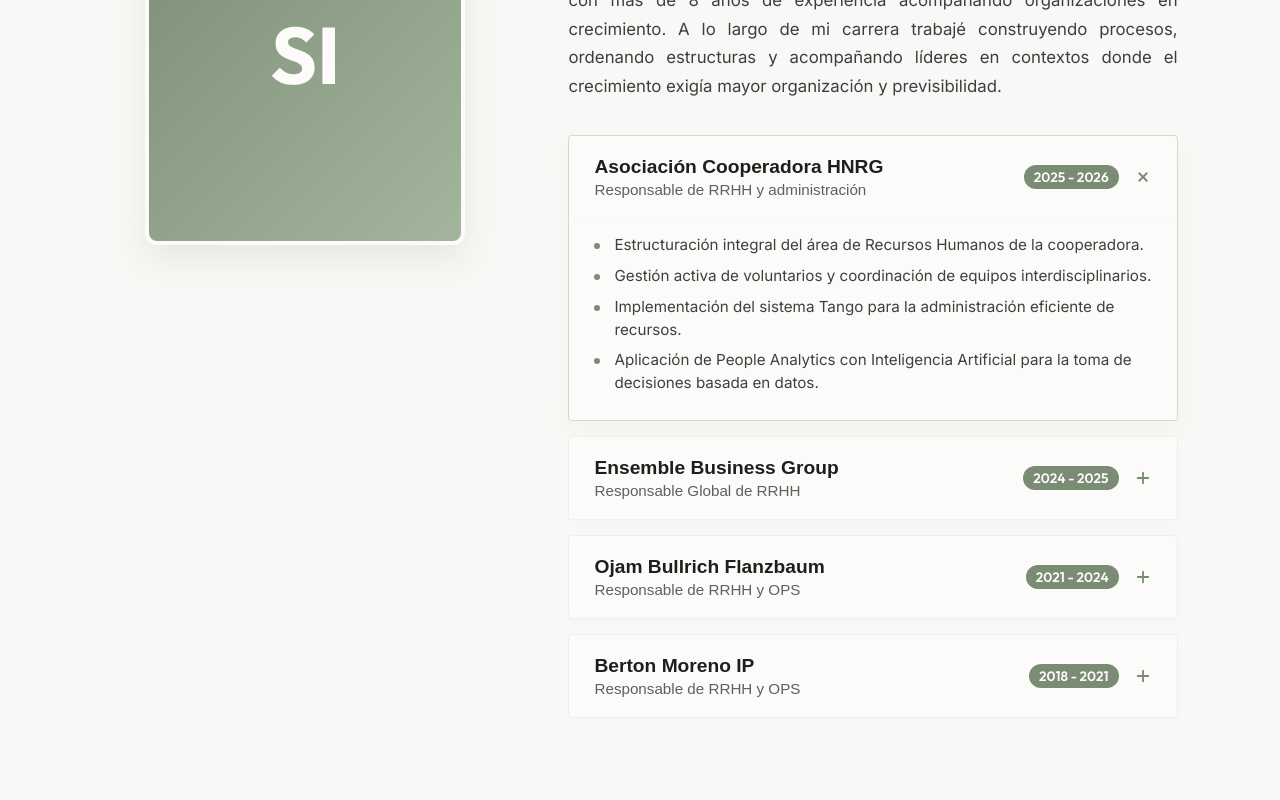
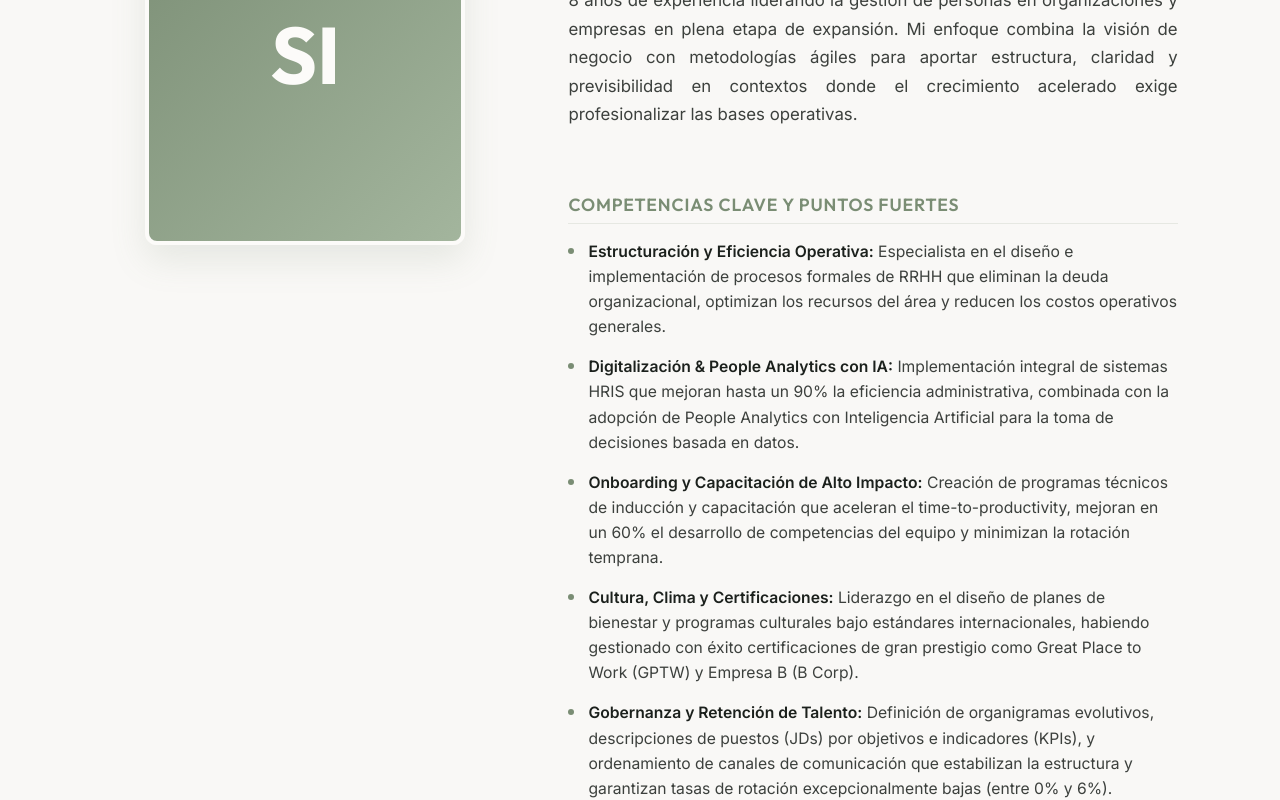
Before and after one commit to DrSaturno/nodohuma, a React (Vite) app: page / in a window 1280 px wide. Shown: the part 2260-3060 px from the top of the page. Built offline with nearby package versions, Linux system fonts and the light colour scheme.

Commit message:
feat: simplify Sofia's profile in QuienesSomos to narrative text and strengths list

```diff
--- a/src/components/QuienesSomos.jsx
+++ b/src/components/QuienesSomos.jsx
@@ -1,105 +1,35 @@
-import React, { useState } from 'react';
-
-const TrajectoryItem = ({ company, period, role, achievements, isOpen, onClick }) => {
-  return (
-    <div className={`trajectory-item ${isOpen ? 'open' : ''}`}>
-      <button
-        className="trajectory-header"
-        onClick={onClick}
-        aria-expanded={isOpen}
-      >
-        <div className="trajectory-header-left">
-          <span className="company-title">{company}</span>
-          <span className="job-title">{role}</span>
-        </div>
-        <div className="trajectory-header-right">
-          <span className="company-period">{period}</span>
-          <span className="trajectory-icon-wrapper">
-            <svg viewBox="0 0 24 24" fill="none" stroke="currentColor" strokeWidth="2.5" strokeLinecap="round" strokeLinejoin="round">
-              <line x1="12" y1="5" x2="12" y2="19"></line>
-              <line x1="5" y1="12" x2="19" y2="12"></line>
-            </svg>
-          </span>
-        </div>
-      </button>
-      <div
-        className="trajectory-body"
-        style={{
-          maxHeight: isOpen ? '400px' : '0px',
-          opacity: isOpen ? 1 : 0,
-          transition: 'all 0.4s cubic-bezier(0.25, 0.8, 0.25, 1)'
-        }}
-      >
-        <div className="trajectory-content">
-          <ul className="trajectory-bullets">
-            {achievements.map((item, index) => (
-              <li key={index}>{item}</li>
-            ))}
-          </ul>
-        </div>
-      </div>
-    </div>
-  );
-};
+import React from 'react';
 
 const QuienesSomos = () => {
-  const [openIndex, setOpenIndex] = useState(0); // Open the first item by default
+  const bio = "Soy una profesional de Recursos Humanos y People Operations con más de 8 años de experiencia liderando la gestión de personas en organizaciones y empresas en plena etapa de expansión. Mi enfoque combina la visión de negocio con metodologías ágiles para aportar estructura, claridad y previsibilidad en contextos donde el crecimiento acelerado exige profesionalizar las bases operativas.";
 
-  const bio = "Soy Sofía Ibarborde, profesional de Recursos Humanos y People Operations con más de 8 años de experiencia acompañando organizaciones en crecimiento. A lo largo de mi carrera trabajé construyendo procesos, ordenando estructuras y acompañando líderes en contextos donde el crecimiento exigía mayor organización y previsibilidad.";
-
-  const history = [
+  const strengths = [
     {
-      company: "Asociación Cooperadora HNRG",
-      role: "Responsable de RRHH y administración",
-      period: "2025 - 2026",
-      achievements: [
-        "Estructuración integral del área de Recursos Humanos de la cooperadora.",
-        "Gestión activa de voluntarios y coordinación de equipos interdisciplinarios.",
-        "Implementación del sistema Tango para la administración eficiente de recursos.",
-        "Aplicación de People Analytics con Inteligencia Artificial para la toma de decisiones basada en datos."
-      ]
+      title: "Estructuración y Eficiencia Operativa",
+      desc: "Especialista en el diseño e implementación de procesos formales de RRHH que eliminan la deuda organizacional, optimizan los recursos del área y reducen los costos operativos generales."
     },
     {
-      company: "Ensemble Business Group",
-      role: "Responsable Global de RRHH",
-      period: "2024 - 2025",
-      achievements: [
-        "Implementación integral de sistema HRIS con una mejora documentada del 90% en eficiencia administrativa.",
-        "Diseño y lanzamiento de programas de onboarding y capacitación técnica, logrando hasta un 60% de mejora en competencias del equipo.",
-        "Logro de crecimiento sostenido de la nómina manteniendo una tasa de rotación de personal del 0%."
-      ]
+      title: "Digitalización & People Analytics con IA",
+      desc: "Implementación integral de sistemas HRIS que mejoran hasta un 90% la eficiencia administrativa, combinada con la adopción de People Analytics con Inteligencia Artificial para la toma de decisiones basada en datos."
     },
     {
-      company: "Ojam Bullrich Flanzbaum",
-      role: "Responsable de RRHH y OPS",
-      period: "2021 - 2024",
-      achievements: [
-        "Coordinación de los procesos de certificación internacional para Great Place to Work (2021–2023) y Empresa B (B Corp, 2023).",
-        "Mantenimiento de una tasa de rotación anual del 6% durante 3 años de crecimiento sostenido y expansión del equipo.",
-        "Liderazgo en el diseño y aplicación de programas de cultura corporativa, diversidad y bienestar."
-      ]
+      title: "Onboarding y Capacitación de Alto Impacto",
+      desc: "Creación de programas técnicos de inducción y capacitación que aceleran el time-to-productivity, mejoran en un 60% el desarrollo de competencias del equipo y minimizan la rotación temprana."
     },
     {
-      company: "Berton Moreno IP",
-      role: "Responsable de RRHH y OPS",
-      period: "2018 - 2021",
-      achievements: [
-        "Logro de la certificación Great Place to Work (2020–2021).",
-        "Acompañamiento en la expansión del equipo con un crecimiento del 50% de la nómina y una rotación del 5%.",
-        "Reestructuración y creación de procesos formales de RRHH que redujeron los costos operativos del área entre un 20% y 30%.",
-        "Implementación de un sistema de gestión interna que operó con un 95% de eficiencia y reducción de la deuda organizacional en un 85% en dos años."
-      ]
+      title: "Cultura, Clima y Certificaciones",
+      desc: "Liderazgo en el diseño de planes de bienestar y programas culturales bajo estándares internacionales, habiendo gestionado con éxito certificaciones de gran prestigio como Great Place to Work (GPTW) y Empresa B (B Corp)."
+    },
+    {
+      title: "Gobernanza y Retención de Talento",
+      desc: "Definición de organigramas evolutivos, descripciones de puestos (JDs) por objetivos e indicadores (KPIs), y ordenamiento de canales de comunicación que estabilizan la estructura y garantizan tasas de rotación excepcionalmente bajas (entre 0% y 6%)."
     }
   ];
-
-  const handleToggle = (index) => {
-    setOpenIndex(openIndex === index ? null : index);
-  };
 
   return (
     <div className="quienes-somos-grid animate-fade-in">
       <div className="quienes-somos-left">
-        {/* Large Premium Avatar Container - Styled to frame a photo or initial badge */}
+        {/* Large Premium Avatar Container */}
         <div className="avatar-image-container">
           SI
           {/* Note for deployment: To use a real photo, uncomment the img tag below and place the image in assets */}
@@ -112,19 +42,14 @@
         <span className="profile-title">People Operations Specialist</span>
         <p className="profile-bio">{bio}</p>
 
-        <div className="trajectory-accordion">
-          {history.map((item, index) => (
-            <TrajectoryItem
-              key={index}
-              company={item.company}
-              role={item.role}
-              period={item.period}
-              achievements={item.achievements}
-              isOpen={openIndex === index}
-              onClick={() => handleToggle(index)}
-            />
+        <h4 className="strengths-title">Competencias Clave y Puntos Fuertes</h4>
+        <ul className="strengths-list">
+          {strengths.map((item, index) => (
+            <li key={index}>
+              <strong>{item.title}:</strong> {item.desc}
+            </li>
           ))}
-        </div>
+        </ul>
       </div>
     </div>
   );
--- a/src/index.css
+++ b/src/index.css
@@ -1417,120 +1417,34 @@
   text-align: justify;
 }
 
-.trajectory-accordion {
+.strengths-title {
+  font-size: 1.1rem;
+  text-transform: uppercase;
+  letter-spacing: 0.05em;
+  color: var(--color-sage);
+  margin: 30px 0 15px;
+  font-family: var(--font-title);
+  font-weight: 600;
+  border-bottom: 1px solid rgba(122, 141, 116, 0.15);
+  padding-bottom: 8px;
+}
+
+.strengths-list {
+  list-style: none;
   display: flex;
   flex-direction: column;
   gap: 15px;
 }
 
-.trajectory-item {
-  background-color: var(--color-off-white);
-  border: 1px solid rgba(27, 32, 28, 0.05);
-  border-radius: 4px;
-  overflow: hidden;
-  transition: var(--transition-smooth);
-  box-shadow: 0 5px 15px rgba(27,32,28,0.01);
-}
-
-.trajectory-item.open {
-  border-color: rgba(122, 141, 116, 0.3);
-  box-shadow: 0 10px 25px rgba(122,141,116,0.05);
-}
-
-.trajectory-header {
-  width: 100%;
-  background: none;
-  border: none;
-  padding: 20px 25px;
-  display: flex;
-  justify-content: space-between;
-  align-items: center;
-  cursor: pointer;
-  text-align: left;
-  transition: var(--transition-fast);
-}
-
-.trajectory-header-left {
-  display: flex;
-  flex-direction: column;
-  gap: 3px;
-}
-
-.trajectory-header-right {
-  display: flex;
-  align-items: center;
-  gap: 15px;
-}
-
-.company-title {
-  font-size: 1.2rem;
-  font-weight: 600;
-  color: var(--color-charcoal);
-}
-
-.company-period {
-  font-size: 0.85rem;
-  color: var(--color-off-white);
-  background-color: var(--color-sage);
-  padding: 3px 10px;
-  border-radius: 20px;
-  font-weight: 600;
-  font-family: var(--font-title);
-}
-
-.job-title {
-  font-size: 0.95rem;
-  color: rgba(27, 32, 28, 0.7);
-  font-weight: 500;
-}
-
-.trajectory-icon-wrapper {
-  color: var(--color-sage);
-  display: flex;
-  align-items: center;
-  justify-content: center;
-  transition: var(--transition-smooth);
-}
-
-.trajectory-icon-wrapper svg {
-  width: 18px;
-  height: 18px;
-  stroke-width: 2.5;
-  transition: var(--transition-smooth);
-}
-
-.trajectory-item.open .trajectory-icon-wrapper {
-  transform: rotate(45deg);
-}
-
-.trajectory-body {
-  max-height: 0;
-  overflow: hidden;
-  transition: var(--transition-smooth);
-}
-
-.trajectory-content {
-  padding: 0 25px 25px;
-  border-top: 1px solid rgba(27, 32, 28, 0.02);
-}
-
-.trajectory-bullets {
-  list-style: none;
-  display: flex;
-  flex-direction: column;
-  gap: 8px;
-  margin-top: 15px;
-}
-
-.trajectory-bullets li {
+.strengths-list li {
   position: relative;
   padding-left: 20px;
-  font-size: 0.95rem;
+  font-size: 0.98rem;
   color: rgba(27, 32, 28, 0.85);
-  line-height: 1.5;
-}
-
-.trajectory-bullets li::before {
+  line-height: 1.6;
+}
+
+.strengths-list li::before {
   content: '';
   position: absolute;
   left: 0;
@@ -1541,6 +1455,11 @@
   background-color: var(--color-sage);
 }
 
+.strengths-list li strong {
+  color: var(--color-charcoal);
+  font-weight: 600;
+}
+
 @media (max-width: 992px) {
   .quienes-somos-grid {
     grid-template-columns: 1fr;
```
